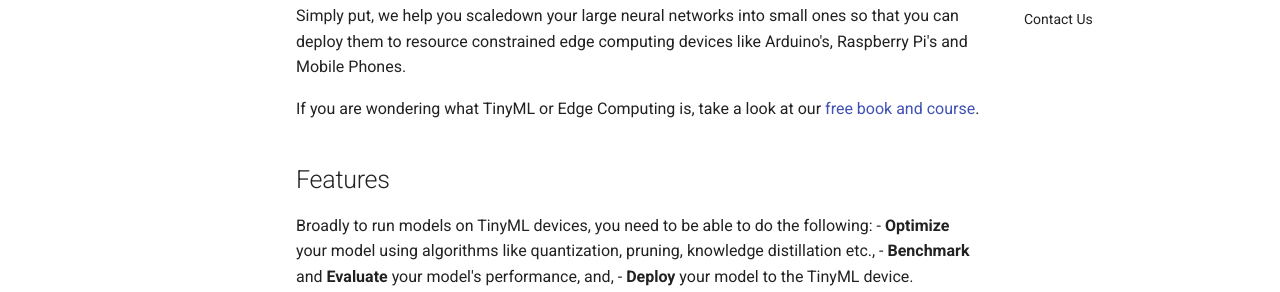
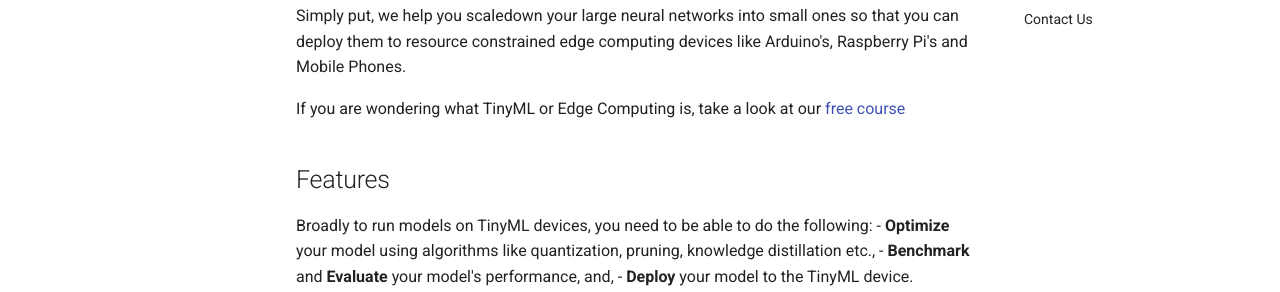
Before and after one commit to scaledown-team/scaledown-team.github.io, an MkDocs documentation site: the page built from docs/index.md, in a window 1280 px wide and 900 px high. Shown: the part 266-558 px from the top of the window. Built offline with MkDocs 1.6.1 and Material for MkDocs 9.7.7, drawn with Linux system fonts in a browser that asks for light colours.

Commit message:
Update index.md

```diff
--- a/docs/index.md
+++ b/docs/index.md
@@ -3,7 +3,7 @@
 
 Simply put, we help you scaledown your large neural networks into small ones so that you can deploy them to resource constrained edge computing devices like Arduino's, Raspberry Pi's and Mobile Phones.
 
-If you are wondering what TinyML or Edge Computing is, take a look at our [free book and course](https://scaledown-team.github.io/practical_tinyml_book/).
+If you are wondering what TinyML or Edge Computing is, take a look at our [free course](https://github.com/scaledown-team/study-group)
 
 
 ## Features
```
